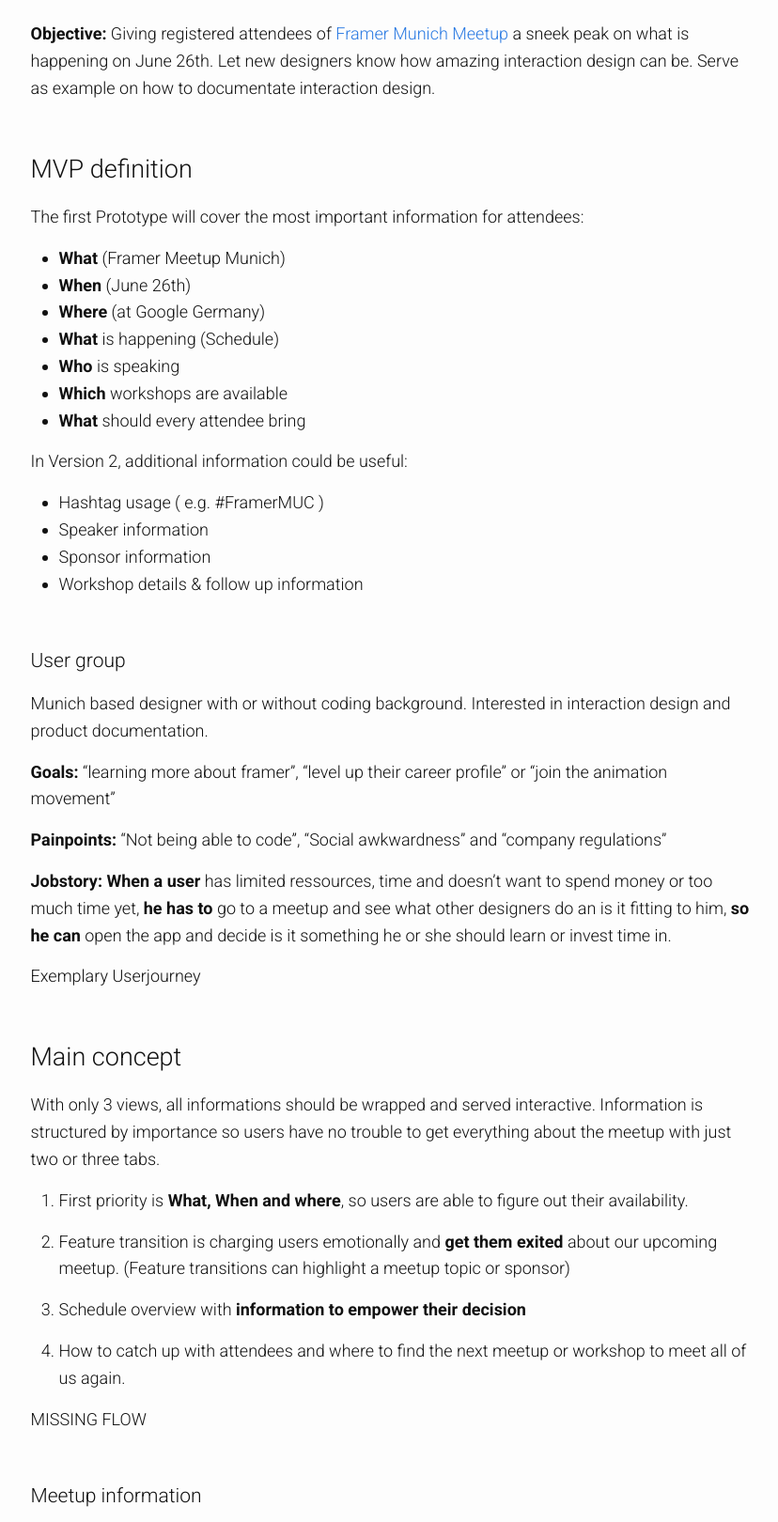
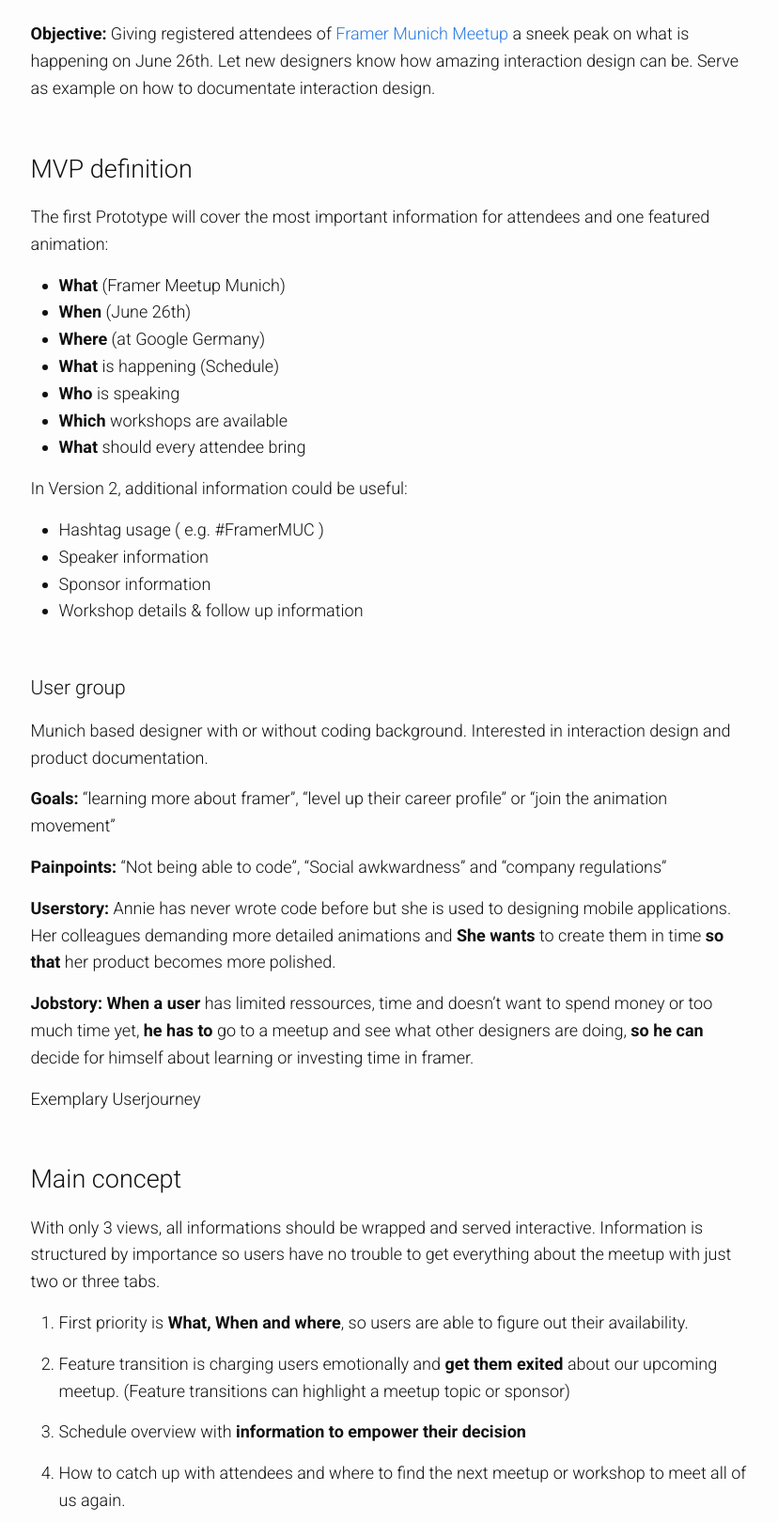
Before and after one commit to MarieSchweiz/ixd-documentation, a Jekyll site: the page built from index.md, in a window 1280 px wide, cut to the strip 858-2478 px from the top of the page. Shown: the whole strip at 94% size, without its empty margins (343-1171 px from the left). Built offline with Jekyll 4.4.1, drawn with Linux system fonts in a browser that asks for light colours; nearby versions of some CDN libraries; library files that are not in the unit come from our copies; our own code applies the rules of GitHub Pages for plain Markdown files; some of the changed text lies outside the part shown.

Commit message:
footer notes

```diff
--- a/_includes/footer.html
+++ b/_includes/footer.html
@@ -1,19 +1,13 @@
 <footer class="site-footer">
 
-  <div class="wrapper">
+  <div class="wrapper wrapperstart">
 
     <h2 class="footer-heading">{{ site.title | escape }}</h2>
 
     <div class="footer-col-wrapper">
       <div class="footer-col footer-col-1">
         <ul class="contact-list">
-          <li>
-            {% if site.author %}
-              {{ site.author | escape }}
-            {% else %}
-              {{ site.title | escape }}
-            {% endif %}
-            </li>
+          <li>Get in touch:</li>
             {% if site.email %}
             <li><a href="mailto:{{ site.email }}">{{ site.email }}</a></li>
             {% endif %}
--- a/_sass/add.scss
+++ b/_sass/add.scss
@@ -11,7 +11,7 @@
     width: 70%;
 
     @include media-query($on-desktop) {
-        width: 80%;
+        width: 90%;
         }
 
     @include media-query($on-laptop) {
@@ -68,6 +68,20 @@
     }
 }
 
+.wrapperstart {
+    width: 70%;
+
+    @include media-query($on-desktop) {
+        width: 90%;
+        }
+
+    @include media-query($on-laptop) {
+        width: 80%;
+    }
+    @include media-query($on-palm) {
+        width: 100%;
+    }
+}
 
 .page-content h2,.page-content h3 {
     margin-top: 50px;
--- a/index.md
+++ b/index.md
@@ -11,7 +11,7 @@
 **Objective:** Giving registered attendees of [Framer Munich Meetup](https://www.meetup.com/de-DE/meetup-group-framerjs-munich/) a sneek peak on what is happening on June 26th. Let new designers know how amazing interaction design can be. Serve as example on how to documentate interaction design.
 
 ## MVP definition
-The first Prototype will cover the most important information for attendees:
+The first Prototype will cover the most important information for attendees and one featured animation:
 
 * **What** (Framer Meetup Munich)
 * **When** (June 26th)
@@ -37,7 +37,9 @@
 
 **Painpoints:** "Not being able to code", "Social awkwardness" and "company regulations"
 
-**Jobstory: When a user** has limited ressources, time and doesn't want to spend money or too much time yet, **he has to** go to a meetup and see what other designers do an is it fitting to him, **so he can** open the app and decide is it something he or she should learn or invest time in.
+**Userstory:** Annie has never wrote code before but she is used to designing mobile applications. Her colleagues demanding more detailed animations and **She wants** to create them in time **so that** her product becomes more polished.
+
+**Jobstory: When a user** has limited ressources, time and doesn't want to spend money or too much time yet, **he has to** go to a meetup and see what other designers are doing, **so he can** decide for himself about learning or investing time in framer.
 
 
 #### Exemplary Userjourney
```
